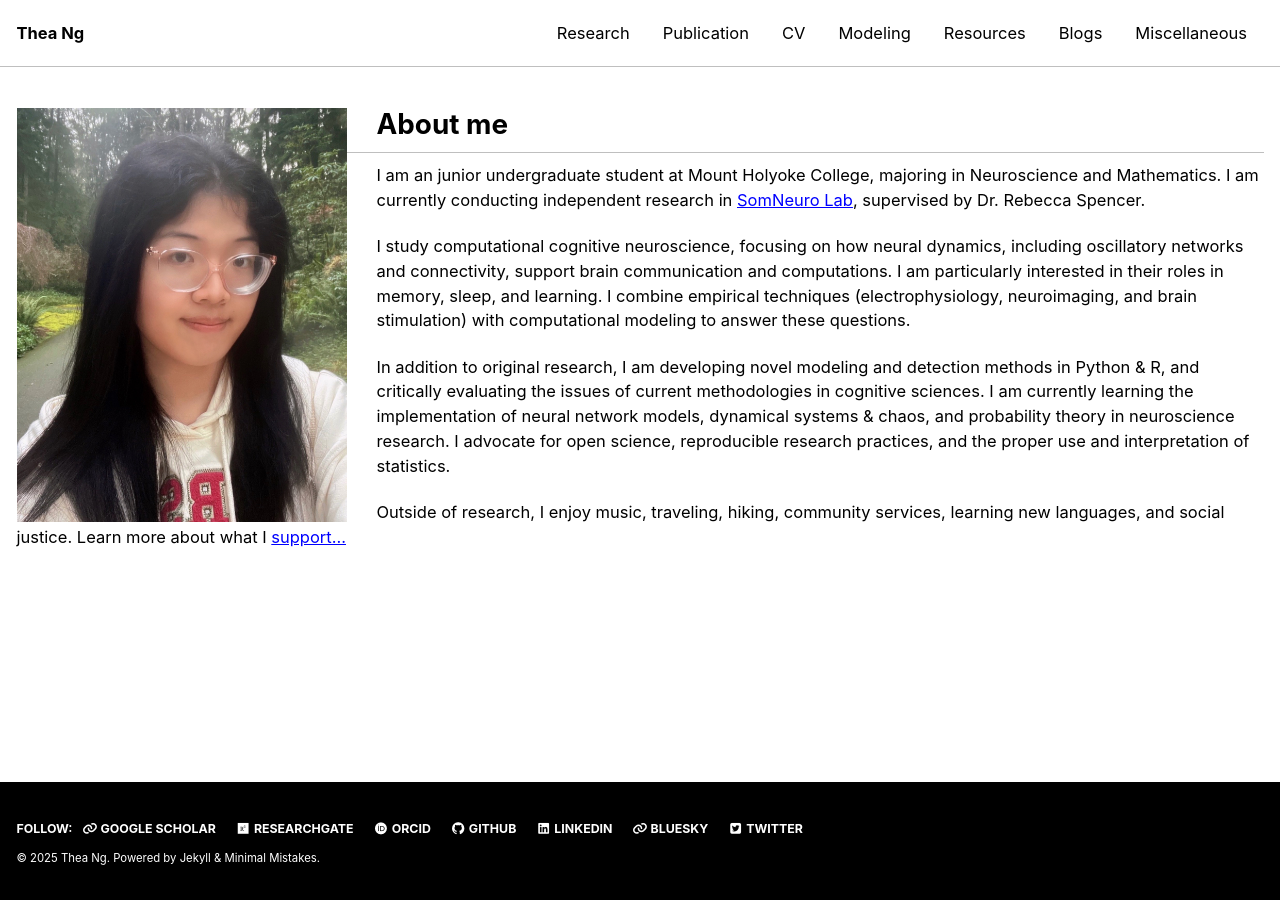
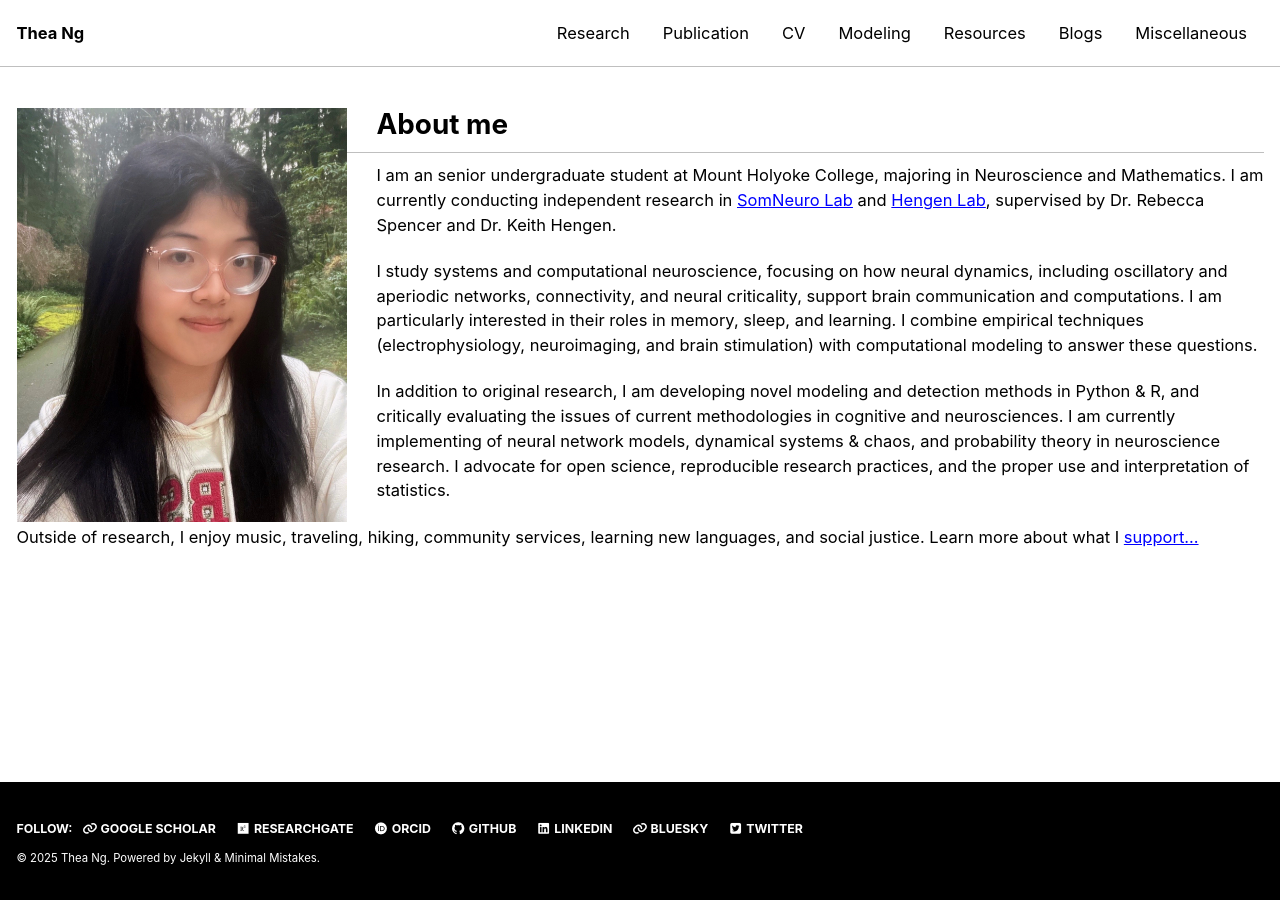
Before and after one commit to Theaang/Theaang.github.io, a Jekyll site: the page built from _pages/index.md, in a window 1280 px wide. Built offline with Jekyll 4.4.1, drawn with Linux system fonts in a browser that asks for light colours; cached includes are drawn as plain includes.

Commit message:
update home

```diff
--- a/_pages/index.md
+++ b/_pages/index.md
@@ -8,10 +8,10 @@ author_profile: false
 
 ## <span style="font-size: 1.35em; font-weight: bold;">About me</span>
 
-I am an junior undergraduate student at Mount Holyoke College, majoring in Neuroscience and Mathematics. I am currently conducting independent research in [SomNeuro Lab](https://www.somneurolab.com/), supervised by Dr. Rebecca Spencer.
+I am an senior undergraduate student at Mount Holyoke College, majoring in Neuroscience and Mathematics. I am currently conducting independent research in [SomNeuro Lab](https://www.somneurolab.com/) and [Hengen Lab](https://hengenlab.org/), supervised by Dr. Rebecca Spencer and Dr. Keith Hengen.
 
-I study computational cognitive neuroscience, focusing on how neural dynamics, including oscillatory networks and connectivity, support brain communication and computations. I am particularly interested in their roles in memory, sleep, and learning. I combine empirical techniques (electrophysiology, neuroimaging, and brain stimulation) with computational modeling to answer these questions.
+I study systems and computational neuroscience, focusing on how neural dynamics, including oscillatory and aperiodic networks, connectivity, and neural criticality, support brain communication and computations. I am particularly interested in their roles in memory, sleep, and learning. I combine empirical techniques (electrophysiology, neuroimaging, and brain stimulation) with computational modeling to answer these questions.
 
-In addition to original research, I am developing novel modeling and detection methods in Python & R, and critically evaluating the issues of current methodologies in cognitive sciences. I am currently learning the implementation of neural network models, dynamical systems & chaos, and probability theory in neuroscience research. I advocate for open science, reproducible research practices, and the proper use and interpretation of statistics.
+In addition to original research, I am developing novel modeling and detection methods in Python & R, and critically evaluating the issues of current methodologies in cognitive and neurosciences. I am currently implementing of neural network models, dynamical systems & chaos, and probability theory in neuroscience research. I advocate for open science, reproducible research practices, and the proper use and interpretation of statistics.
 
 Outside of research, I enjoy music, traveling, hiking, community services, learning new languages, and social justice. Learn more about what I [support...](https://theaang.github.io/miscellaneous/#i-support)
```
Also changed, not shown: 2 other files.
